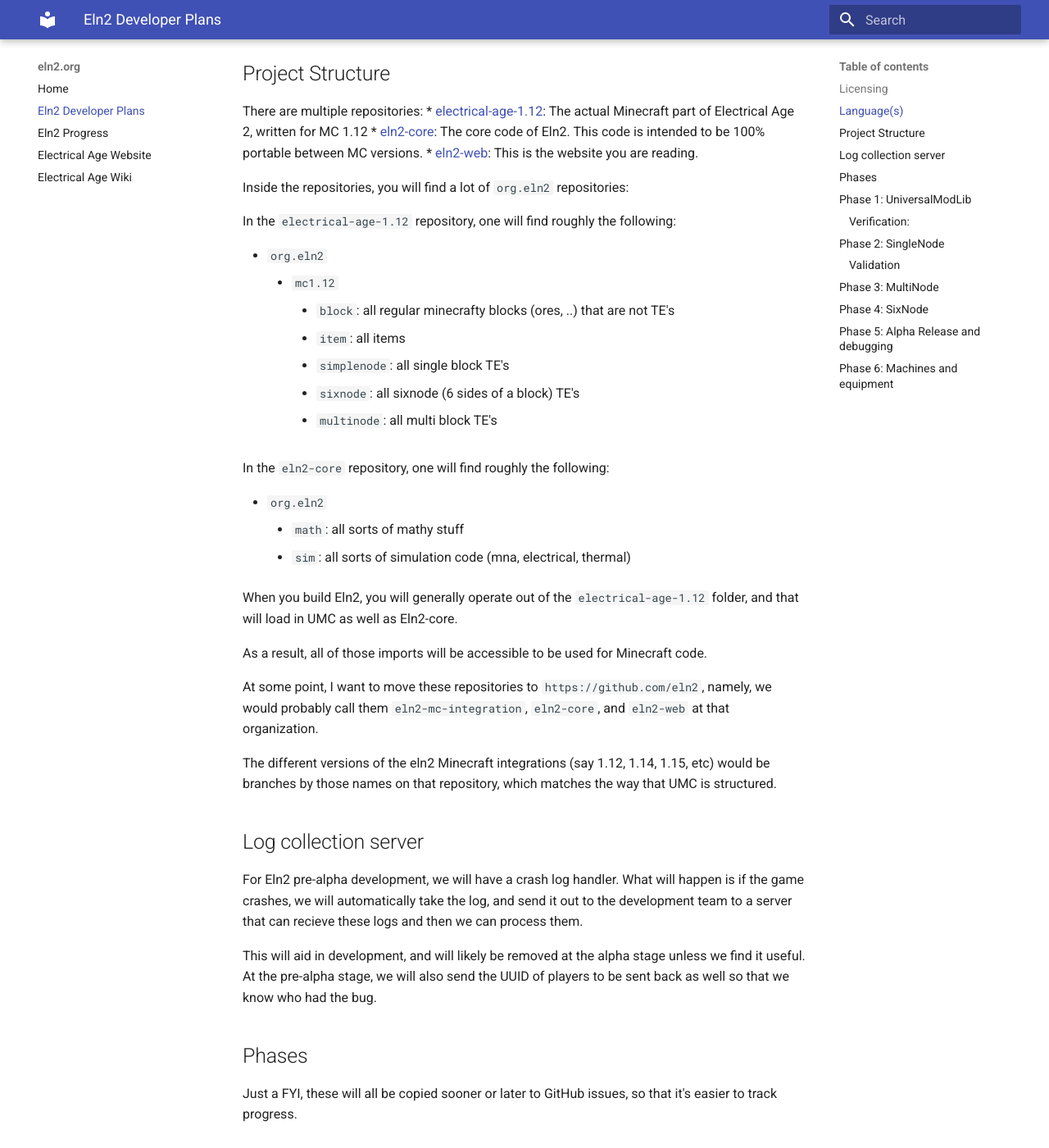
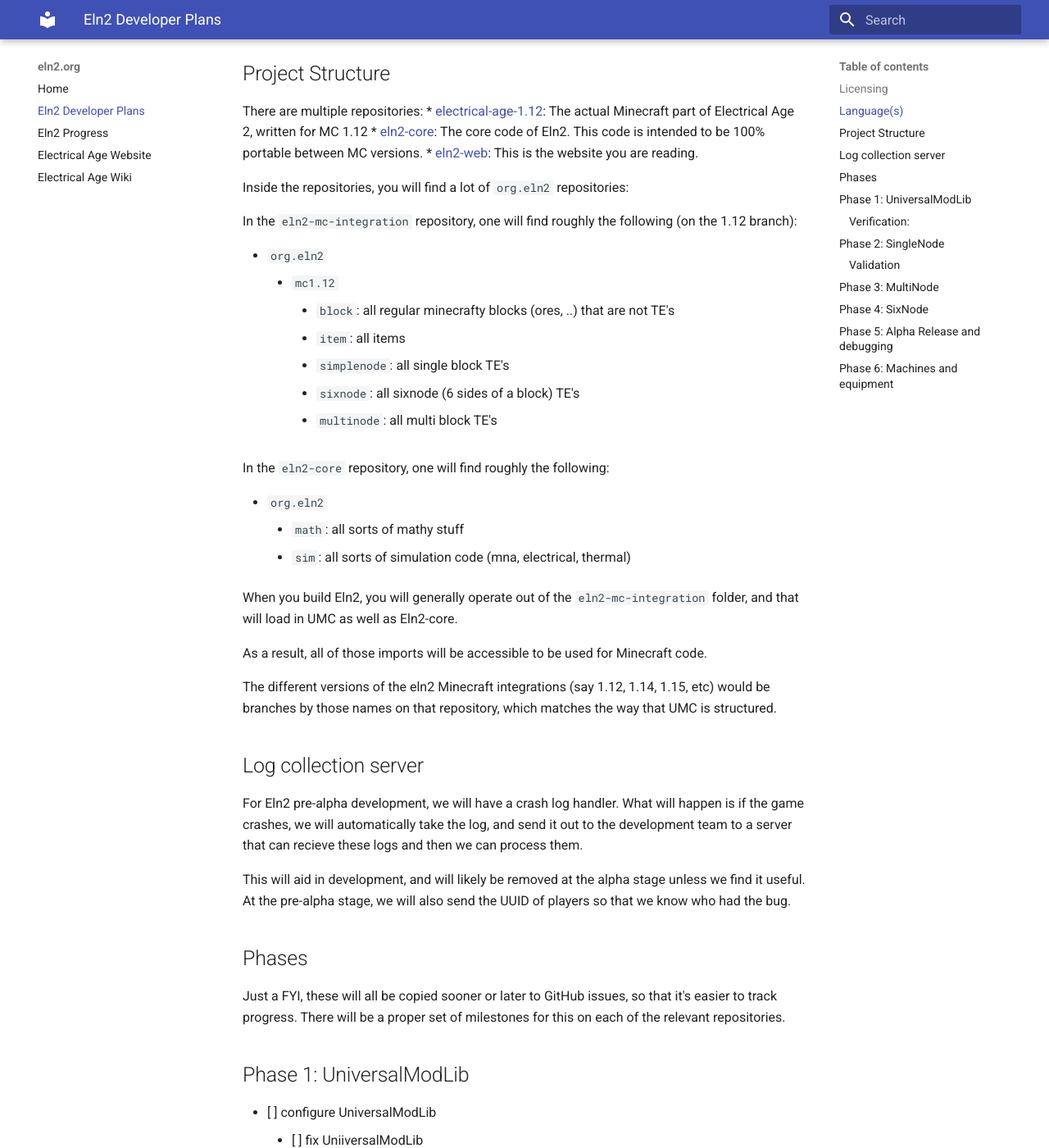
Before and after one commit to age-series/eln2-web, an MkDocs documentation site: the page built from docs/development.md, in a window 1280 px wide and 1400 px high, scrolled down 795 px. Shown: the whole window at 82% size. Built offline with MkDocs 1.6.1 and Material for MkDocs 9.7.7, drawn with Linux system fonts in a browser that asks for light colours.

Commit message:
mostly spelling or rephrasing of stuff, added new repos

```diff
--- a/docs/development.md
+++ b/docs/development.md
@@ -27,13 +27,13 @@
 ## Project Structure
 
 There are multiple repositories:
-  * [electrical-age-1.12](https://github.com/jrddunbr/electrical-age-1.12): The actual Minecraft part of Electrical Age 2, written for MC 1.12
-  * [eln2-core](https://github.com/jrddunbr/eln2-core): The core code of Eln2. This code is intended to be 100% portable between MC versions.
-  * [eln2-web](https://github.com/jrddunbr/eln2-web): This is the website you are reading.
+  * [electrical-age-1.12](https://github.com/eln2/eln2-mc-integration): The actual Minecraft part of Electrical Age 2, written for MC 1.12
+  * [eln2-core](https://github.com/eln2/eln2-core): The core code of Eln2. This code is intended to be 100% portable between MC versions.
+  * [eln2-web](https://github.com/eln2/eln2-web): This is the website you are reading.
 
 Inside the repositories, you will find a lot of `org.eln2` repositories:
 
-In the `electrical-age-1.12` repository, one will find roughly the following:
+In the `eln2-mc-integration` repository, one will find roughly the following (on the 1.12 branch):
 
 * `org.eln2`
     * `mc1.12`
@@ -49,11 +49,9 @@
     * `math`: all sorts of mathy stuff
     * `sim`: all sorts of simulation code (mna, electrical, thermal)
 
-When you build Eln2, you will generally operate out of the `electrical-age-1.12` folder, and that will load in UMC as well as Eln2-core.
+When you build Eln2, you will generally operate out of the `eln2-mc-integration` folder, and that will load in UMC as well as Eln2-core.
 
 As a result, all of those imports will be accessible to be used for Minecraft code.
-
-At some point, I want to move these repositories to `https://github.com/eln2`, namely, we would probably call them `eln2-mc-integration`, `eln2-core`, and `eln2-web` at that organization.
 
 The different versions of the eln2 Minecraft integrations (say 1.12, 1.14, 1.15, etc) would be branches by those names on that repository, which matches the way that UMC is structured.
 
@@ -61,11 +59,11 @@
 
 For Eln2 pre-alpha development, we will have a crash log handler. What will happen is if the game crashes, we will automatically take the log, and send it out to the development team to a server that can recieve these logs and then we can process them.
 
-This will aid in development, and will likely be removed at the alpha stage unless we find it useful. At the pre-alpha stage, we will also send the UUID of players to be sent back as well so that we know who had the bug.
+This will aid in development, and will likely be removed at the alpha stage unless we find it useful. At the pre-alpha stage, we will also send the UUID of players so that we know who had the bug.
 
 ## Phases
 
-Just a FYI, these will all be copied sooner or later to GitHub issues, so that it's easier to track progress.
+Just a FYI, these will all be copied sooner or later to GitHub issues, so that it's easier to track progress. There will be a proper set of milestones for this on each of the relevant repositories.
 
 ## Phase 1: UniversalModLib
 
```
Also changed, not shown: docs/index.md (+3 -3 lines), docs/progress.md (+4 -0 lines).
